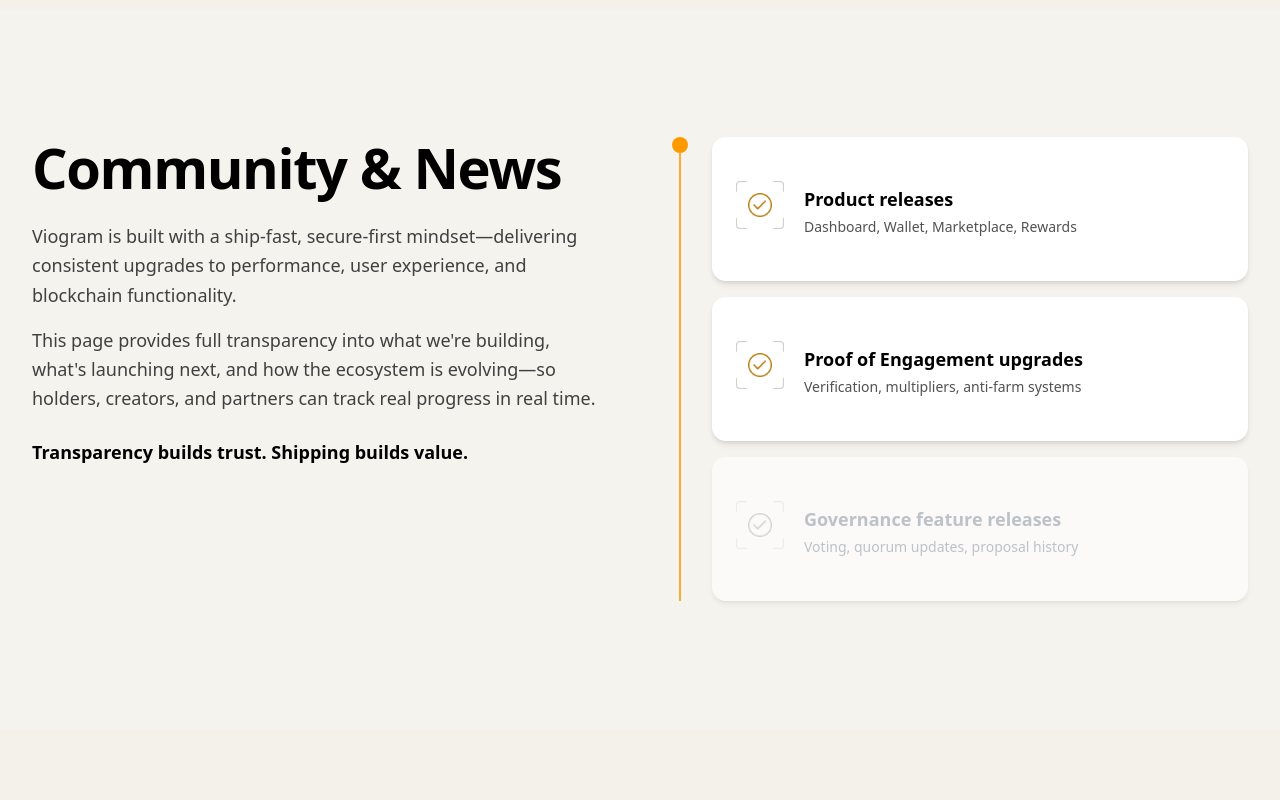
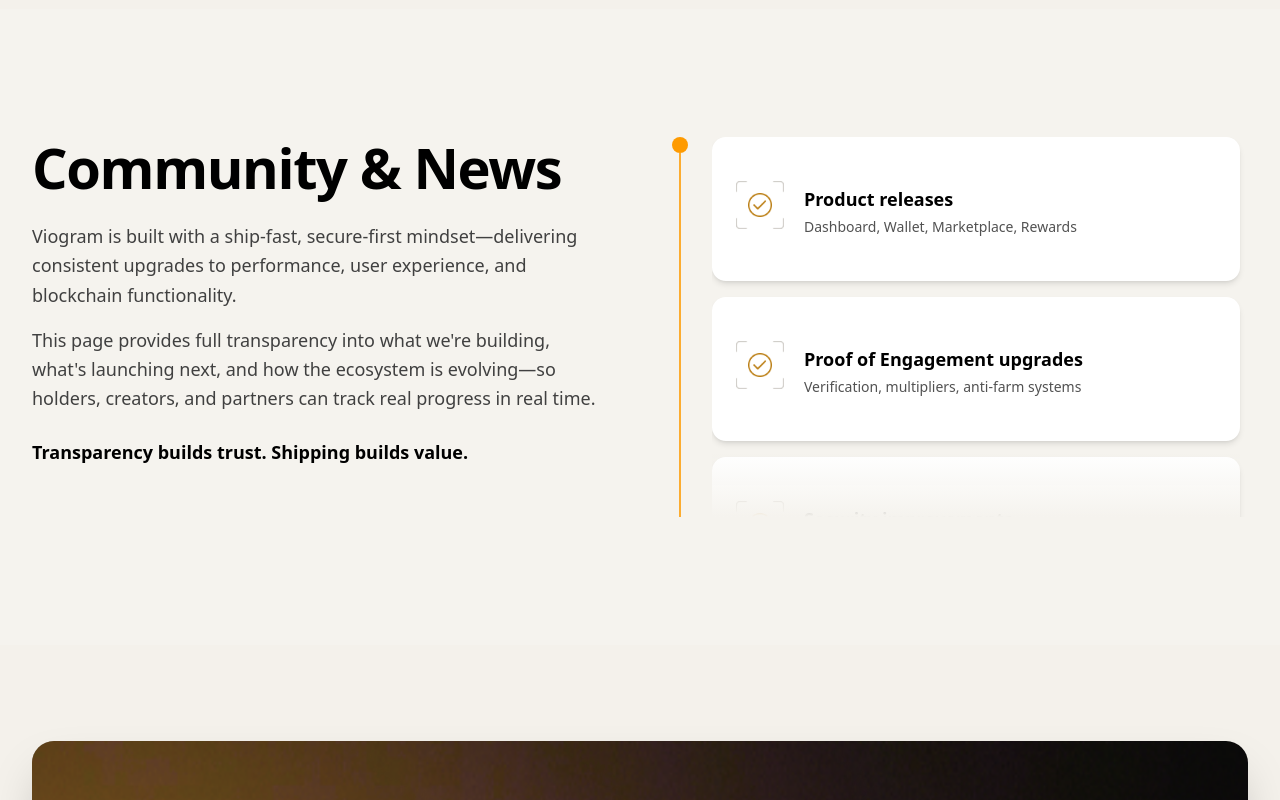
Before and after one commit to devoffrontend/viogram, a Next.js app: page / in a window 1280 px wide. Shown: the part 7160-7960 px from the top of the page. Built offline with nearby package versions, Linux system fonts and the light colour scheme.

Commit message:
fix design

```diff
--- a/app/globals.css
+++ b/app/globals.css
@@ -123,3 +123,26 @@
     @apply bg-background text-foreground;
   }
 }
+
+/* Custom scrollbar for Community News section */
+.scrollbar-thin {
+  scrollbar-width: thin;
+  scrollbar-color: #d4a574 transparent;
+}
+
+.scrollbar-thin::-webkit-scrollbar {
+  width: 6px;
+}
+
+.scrollbar-thin::-webkit-scrollbar-track {
+  background: transparent;
+}
+
+.scrollbar-thin::-webkit-scrollbar-thumb {
+  background-color: #d4a574;
+  border-radius: 3px;
+}
+
+.scrollbar-thin::-webkit-scrollbar-thumb:hover {
+  background-color: #c49564;
+}
--- a/components/sections/community.tsx
+++ b/components/sections/community.tsx
@@ -5,17 +5,26 @@
   {
     title: "Product releases",
     description: "Dashboard, Wallet, Marketplace, Rewards",
-    completed: true,
   },
   {
     title: "Proof of Engagement upgrades",
     description: "Verification, multipliers, anti-farm systems",
-    completed: true,
+  },
+  {
+    title: "Security improvements",
+    description: "Audits, patches, monitoring",
+  },
+  {
+    title: "Performance upgrades",
+    description: "Vaster sync, smoother UI, scalable infra",
   },
   {
     title: "Governance feature releases",
     description: "Voting, quorum updates, proposal history",
-    completed: false,
+  },
+  {
+    title: "Upcoming milestones and development schedule",
+    description: "",
   },
 ];
 
@@ -46,23 +55,23 @@
           </div>
 
           {/* Right: Updates Timeline */}
-          <div className="relative flex">
+          <div className="relative flex h-[380px]">
             {/* Vertical timeline - outside the cards */}
-            <div className="relative flex flex-col items-center mr-6">
+            <div className="relative flex flex-col items-center mr-6 flex-shrink-0">
               {/* Top dot */}
               <div className="w-4 h-4 rounded-full bg-amber-500 flex-shrink-0 z-10" />
               {/* Vertical line */}
               <div className="w-0.5 flex-1 bg-amber-500/80 -mt-0" />
             </div>
 
-            {/* Cards */}
-            <div className="flex-1 space-y-4">
+            {/* Scrollable Cards Container */}
+            <div className="flex-1 relative">
+              <div className="h-full overflow-y-auto pr-2 scrollbar-thin scrollbar-thumb-amber-300 scrollbar-track-transparent">
+                <div className="space-y-4 pb-20">
                   {updates.map((update, index) => (
                     <Card
                       key={index}
-                  className={`bg-white border-0 shadow-md hover:shadow-lg transition-shadow duration-300 rounded-xl overflow-hidden ${
-                    !update.completed ? 'opacity-60' : ''
-                  }`}
+                      className="bg-white border-0 shadow-md hover:shadow-lg transition-shadow duration-300 rounded-xl overflow-hidden"
                     >
                       <CardContent className="p-5 pl-6">
                         <div className="flex items-start gap-5">
@@ -73,22 +82,20 @@
                               alt="Status"
                               width={48}
                               height={48}
-                          className={`w-12 h-12 ${!update.completed ? 'grayscale opacity-50' : ''}`}
+                              className="w-12 h-12"
                             />
                           </div>
 
                           {/* Content */}
                           <div className="pt-1">
-                        <h3 className={`text-lg font-bold mb-1 ${
-                          update.completed ? 'text-black' : 'text-gray-400'
-                        }`}>
+                            <h3 className="text-lg font-bold mb-1 text-black">
                               {update.title}
                             </h3>
-                        <p className={`text-sm ${
-                          update.completed ? 'text-neutral-600' : 'text-gray-400'
-                        }`}>
+                            {update.description && (
+                              <p className="text-sm text-neutral-600">
                                 {update.description}
                               </p>
+                            )}
                           </div>
                         </div>
                       </CardContent>
@@ -96,6 +103,11 @@
                   ))}
                 </div>
               </div>
+
+              {/* Fixed fade overlay at bottom */}
+              <div className="absolute bottom-0 left-0 right-2 h-16 pointer-events-none bg-gradient-to-t from-[#F5F3EE] to-transparent" />
+            </div>
+          </div>
         </div>
       </div>
     </section>
```
Lines whose indentation alone changed are shown as unchanged.
